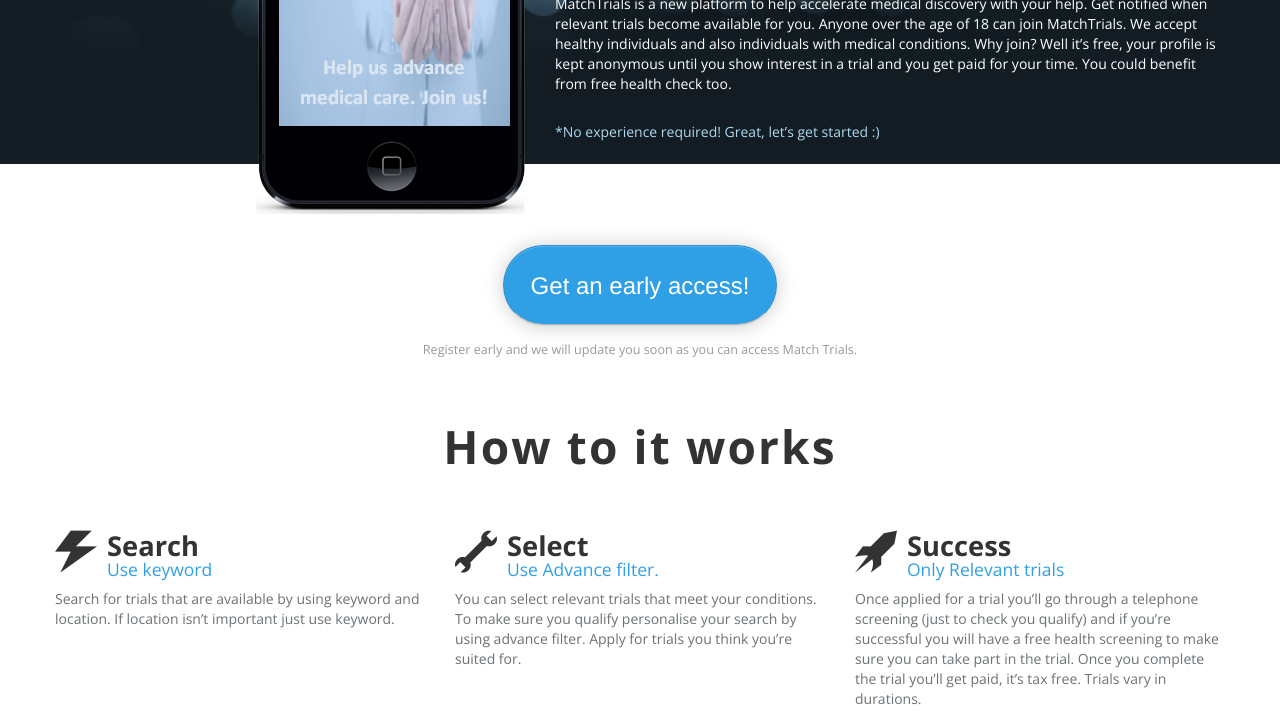
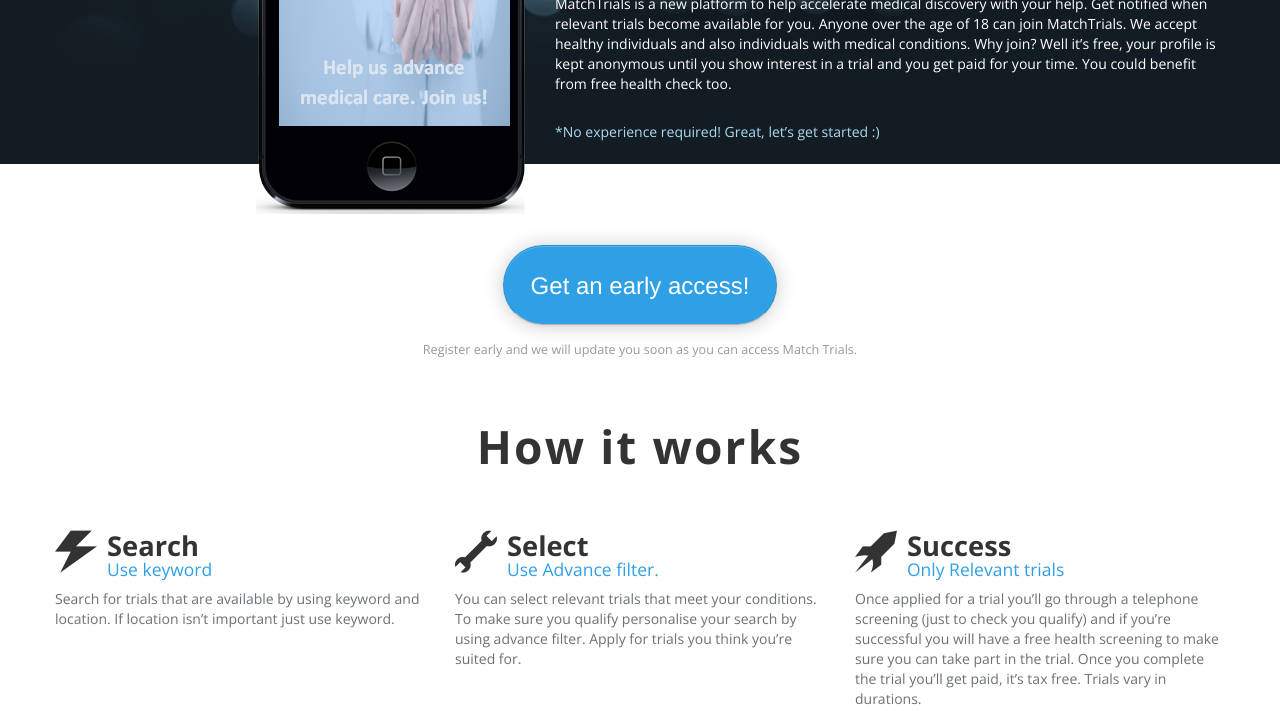
Before and after one commit to gg7star/landing_page_with_html5_only, a plain HTML site: page update.htm in a window 1280 px wide. Shown: the part 386-1097 px from the top of the page. Drawn offline with nearby package versions, Linux system fonts and the light colour scheme.

Commit message:
fix how it works

```diff
--- a/update.htm
+++ b/update.htm
@@ -101,7 +101,7 @@
       	  </div>
 
           <div class="row-fluid row-fluid-70 signup-form">
-            <h2 class="info-title"><b>How to it works</b></h3>
+            <h2 class="info-title"><b>How it works</b></h3>
           </div>
 
       	  <!-- Product features/selling points-->
```
